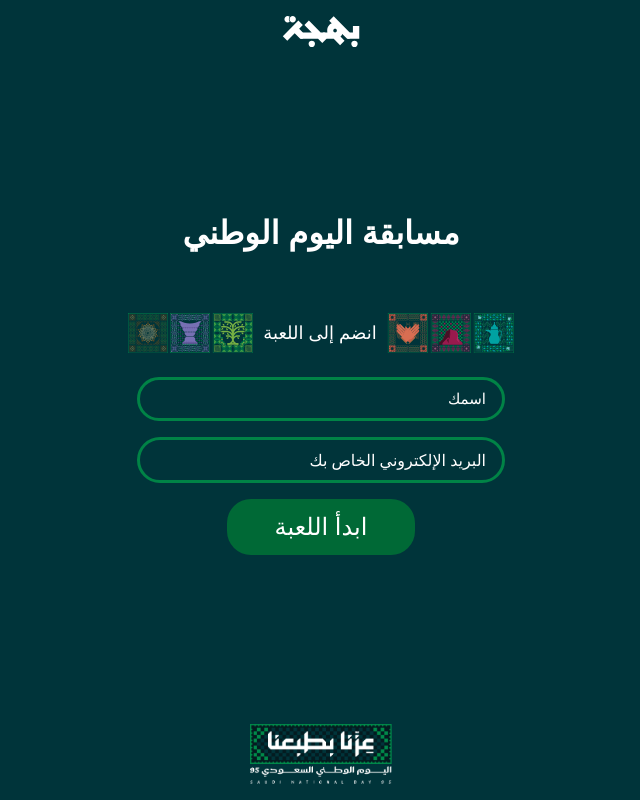
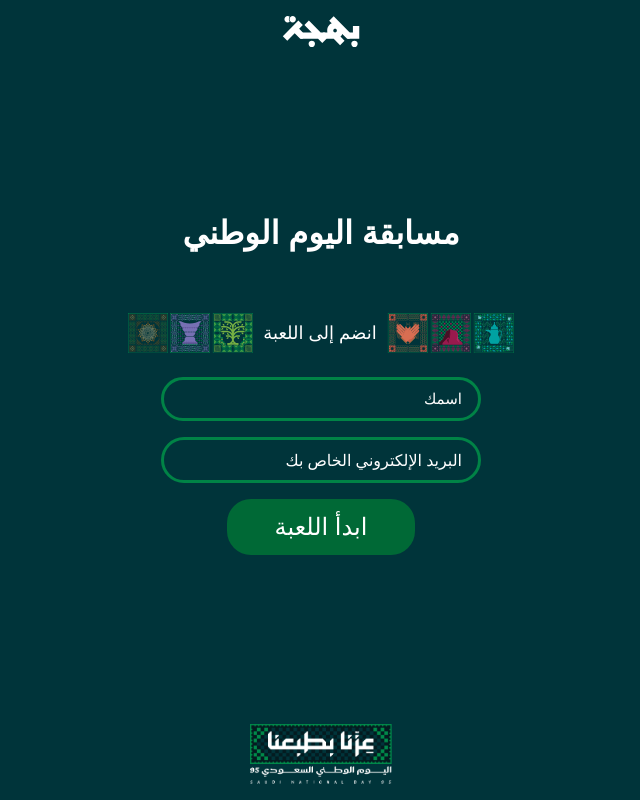
Before and after one commit to rehan-ch/bahjah-react, a React (Create React App) app: page /player-join/1 in a window 1280 px wide. Shown: the whole page, without its empty margins (319-959 px from the left). Built offline with nearby package versions, Linux system fonts and the light colour scheme; no server answers.

Commit message:
Desktop layout width fix

```diff
--- a/src/Components/AppLayout.jsx
+++ b/src/Components/AppLayout.jsx
@@ -12,7 +12,7 @@ export default function AppLayout({ spreadItems = true }) {
             />
         </div>
 
-        <main className="grow-1 pt-4 px-4 md:max-w-md md:mx-auto">
+        <main className="grow-1 pt-4 px-4 md:w-[400px] md:mx-auto">
             <Outlet />
         </main>
 
```
